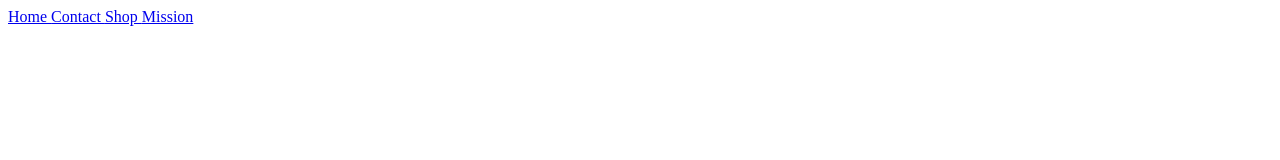
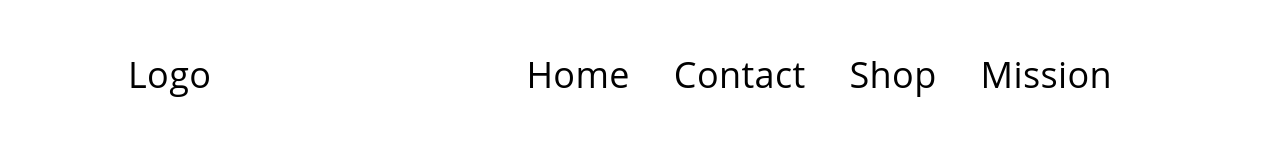
Before and after one commit to ishaniKapoor/RepHairations, a website: page public/Home.html in a window 1280 px wide. Drawn offline with Linux system fonts and the light colour scheme.

Commit message:
created a styled the header

```diff
--- a/public/Home.html
+++ b/public/Home.html
@@ -8,11 +8,14 @@
     <title>Home</title>
 </head>
 <body>
-    <div class="header">
-        <a href="./Home.html" class="home"> Home </a>
-        <a href="./Home.html" class="contact"> Contact </a>
-        <a href="./Home.html" class="shop"> Shop </a>
-        <a href="./Home.html" class="shop"> Mission </a>
+    <div class=nav>
+        <li class='logo'><a href="./Home.html"> Logo </a></li>
+        <ul class="header">
+        <li ><a href="./Home.html"> Home </a></li>
+        <li ><a href="./Home.html"> Contact </a></li>
+        <li ><a href="./Home.html"> Shop </a></li>
+        <li ><a href="./Home.html"> Mission </a></li>
+    </ul>
     </div>
 </body>
 </html>
--- a/public/home.css
+++ b/public/home.css
@@ -0,0 +1,47 @@
+* {
+    padding: 0px;
+    margin: 0px;
+    box-sizing: border-box;
+}
+
+.header {
+    padding: 20px;
+    /* background-color: #24252A; */
+
+}
+.nav {
+    display: flex;
+    justify-content: space-between;
+    align-items: center;
+    padding: 30px 10%;
+    list-style: none;
+}
+.header  {
+    /* list-style: none; */
+    margin-left: 5%;
+}
+
+.header li {
+    display: inline-block;
+    padding: 0px 20px;
+}
+.header li a {
+    transition: all 0.3s ease 0s;
+}
+
+.header li a:hover {
+    color: gray;
+}
+ li, a, button {
+    font-family: 'Open Sans';
+    font-weight: 500;
+    font-size: 16px;
+    text-decoration: none;
+    font-family: Open Sans;
+    font-style: normal;
+    font-weight: normal;
+    font-size: 36px;
+    line-height: 49px;
+    letter-spacing: 0.01em;
+    color: #000000;
+}
```
